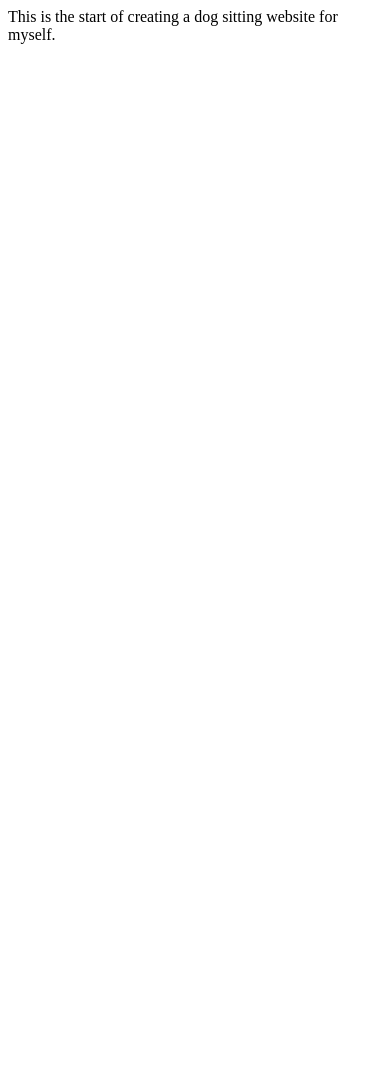
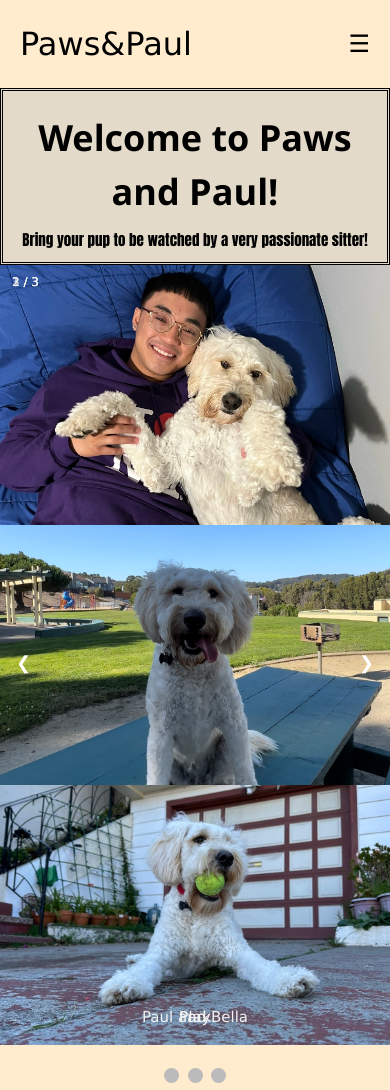
Before and after one commit to paulasuncion/pawsnpaul, a plain HTML site: page index.html in a window 390 px wide. Before the commit the page ends 844 px from the top, so only its background shows below. Drawn offline with nearby package versions, Linux system fonts and the light colour scheme.

Commit message:
Made slideshow
This is for the about section for my website. Copied structure from w3 but am having trouble with the initial display I am trying to get to. Will come back to it later.

```diff
--- a/css/style.css
+++ b/css/style.css
@@ -0,0 +1,198 @@
+.titlelogo {
+    padding: 10px 3px 10px 3px;
+    border-width: auto;
+    border-style:double;
+    background-color: #e3dac9;
+    font-family: Impact, Haettenschweiler, 'Arial Narrow Bold', sans-serif;
+    font-weight: normal;
+
+}
+
+body {
+    background-color: #ffebcd;
+    margin: 0;
+}
+.myslides {
+    display: none;
+}
+
+* {
+    margin: 0;
+    padding: 0;
+    box-sizing: border-box;
+}
+
+a {
+    text-decoration: none;
+}
+
+li {
+    list-style: none;
+}
+
+.navbar {
+    display: flex;
+    align-items: center;
+    justify-content: space-between;
+    padding: 20px;
+    background-color: e3dac9;
+    color: black;
+}
+
+.nav-links a {
+    color: black;
+}
+
+.logo {
+    font-size: 32px;
+}
+
+.menu {
+    display: flex;
+    gap: 1em;
+    font-size: 18px;
+}
+
+.menu li:hover {
+    transition: 0.5s;
+}
+
+.menu li {
+    padding: 5px 14px;
+}
+
+
+input[type=checkbox]{
+    display: none;
+   }
+
+   .hamburger {
+    display: none;
+    font-size: 24px;
+    user-select: none;
+   }
+
+   @media (max-width: 768px) {
+   .menu {
+    display:none;
+    position: absolute;
+    background-color:lightgrey;
+    right: 0;
+    left: 0;
+    text-align: center;
+    padding: 16px 0;
+   }
+   .menu li:hover {
+    display: inline-block;
+    background-color:#lightgrey;
+    transition: 0.3s ease;
+   }
+   .menu li + li {
+    margin-top: 12px;
+   }
+   input[type=checkbox]:checked ~ .menu{
+    display: block;
+   }
+   .hamburger {
+    display: block;
+   }
+   .dropdown {
+    left: 50%;
+    top: 30px;
+    transform: translateX(35%);
+   }
+   .dropdown li:hover {
+    background-color: #4c9e9e;
+   }
+   }
+
+
+.slideshow-container {
+    max-width: 1000px;
+    position: relative;
+    margin: auto;
+  }
+
+
+  .prev, .next {
+    cursor: pointer;
+    position: absolute;
+    top: 50%;
+    width: auto;
+    padding: 16px;
+    margin-top: -22px;
+    color: white;
+    font-weight: bold;
+    font-size: 18px;
+    transition: 0.6s ease;
+    border-radius: 0 3px 3px 0;
+    user-select: none;
+  }
+
+
+  .next {
+    right: 0;
+    border-radius: 3px 0 0 3px;
+  }
+
+
+  .prev:hover, .next:hover {
+    background-color: rgba(0,0,0,0.8);
+  }
+
+
+  .text {
+    color: #f2f2f2;
+    font-size: 15px;
+    padding: 8px 12px;
+    position: absolute;
+    bottom: 8px;
+    width: 100%;
+    text-align: center;
+  }
+
+
+  .numbertext {
+    color: #f2f2f2;
+    font-size: 12px;
+    padding: 8px 12px;
+    position: absolute;
+    top: 0;
+  }
+
+
+  .dot {
+    cursor: pointer;
+    height: 15px;
+    width: 15px;
+    margin: 0 2px;
+    background-color: #bbb;
+    border-radius: 50%;
+    display: inline-block;
+    transition: background-color 0.6s ease;
+  }
+
+  .active, .dot:hover {
+    background-color: #717171;
+  }
+
+
+  .fade {
+    animation-name: fade;
+    animation-duration: 1.5s;
+  }
+
+  @keyframes fade {
+    from {opacity: .4}
+    to {opacity: 1}
+  }
+
+
+  @media only screen and (max-width: 300px) {
+    .prev, .next,.text {font-size: 11px}
+  }
+
+img {
+    width: 100%;
+    vertical-align: middle;
+}
--- a/index.html
+++ b/index.html
@@ -6,9 +6,72 @@
     <meta name="viewport" content="width=device-width, initial-scale=1.0">
     <title>Paws&Paul</title>
     <link rel="stylesheet" href="/css/style.css">
+    <link rel="stylesheet" href="https://www.w3schools.com/w3css/4/w3.css">
+    <link rel="stylesheet" href="https://fonts.googleapis.com/css?family=Lato">
+    <link rel="stylesheet" href="https://cdnjs.cloudflare.com/ajax/libs/font-awesome/4.7.0/css/font-awesome.min.css">
     <script src="/js/scripts.js"></script>
 </head>
 <body>
-    This is the start of creating a dog sitting website for myself.
+
+
+<!-- Links & Navigation bar-->
+<nav class="navbar">
+    <!-- LOGO -->
+    <div class="logo">Paws&Paul</div>
+    <!-- NAVIGATION MENU -->
+    <ul class="nav-links">
+      <!-- USING CHECKBOX HACK -->
+      <input type="checkbox" id="checkbox_toggle" />
+      <label for="checkbox_toggle" class="hamburger">&#9776;</label>
+      <!-- NAVIGATION MENUS -->
+      <div class="menu">
+        <li><a href="#home">Home</a></li>
+        <li><a href="#about">About</a></li>
+        <li><a href="#services">Services</a></li>
+        <li><a href="#contact">Contact</a></li>
+        <li><a href="#user">Register|Login</a></li>
+      </div>
+    </ul>
+  </nav>
+
+<!--Title Logo of page-->
+    <div class="titlelogo">
+        <h1 style="text-align: center;"><b>Welcome to Paws and Paul!</b></h1>
+        <p style="text-align: center;">Bring your pup to be watched by a very passionate sitter!</p>
+    </div>
+
+<!--Slideshow of who we are-->
+<div class="slideshow-container">
+
+    <div class="mySlides fade">
+      <div class="numbertext">1 / 3</div>
+      <img src="/images/IMG_0841.JPG">
+      <div class="text">Paul and Bella</div>
+    </div>
+
+    <div class="mySlides fade">
+      <div class="numbertext">2 / 3</div>
+      <img src="/images/IMG_7324.jpg">
+      <div class="text">Park</div>
+    </div>
+
+    <div class="mySlides fade">
+      <div class="numbertext">3 / 3</div>
+      <img src="/images/IMG_7330.jpg">
+      <div class="text">Play</div>
+    </div>
+
+    <a class="prev" onclick="plusSlides(-1)">❮</a>
+    <a class="next" onclick="plusSlides(1)">❯</a>
+
+    </div>
+    <br>
+
+    <div style="text-align:center">
+      <span class="dot" onclick="currentSlide(1)"></span>
+      <span class="dot" onclick="currentSlide(2)"></span>
+      <span class="dot" onclick="currentSlide(3)"></span>
+    </div>
+
 </body>
 </html>
--- a/js/scripts.js
+++ b/js/scripts.js
@@ -0,0 +1,26 @@
+let slideIndex = 1;
+showSlides(slideIndex);
+
+function plusSlides(n) {
+  showSlides(slideIndex += n);
+}
+
+function currentSlide(n) {
+  showSlides(slideIndex = n);
+}
+
+function showSlides(n) {
+  let i;
+  let slides = document.getElementsByClassName("mySlides");
+  let dots = document.getElementsByClassName("dot");
+  if (n > slides.length) {slideIndex = 1}
+  if (n < 1) {slideIndex = slides.length}
+  for (i = 0; i < slides.length; i++) {
+    slides[i].style.display = "none";
+  }
+  for (i = 0; i < dots.length; i++) {
+    dots[i].className = dots[i].className.replace(" active", "");
+  }
+  slides[slideIndex-1].style.display = "block";
+  dots[slideIndex-1].className += " active";
+}
```
Also changed, not shown: images/IMG_0841.JPG (added), images/IMG_7324.jpg (added), images/IMG_7330.jpg (added), 2 other files.
